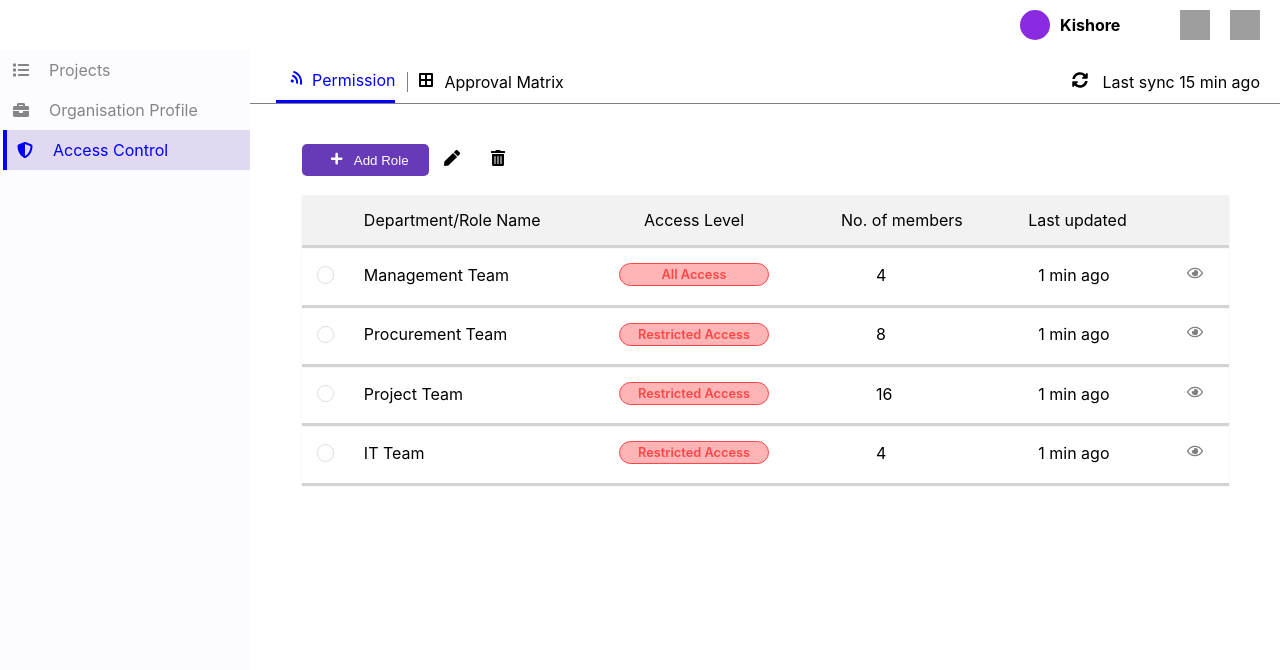
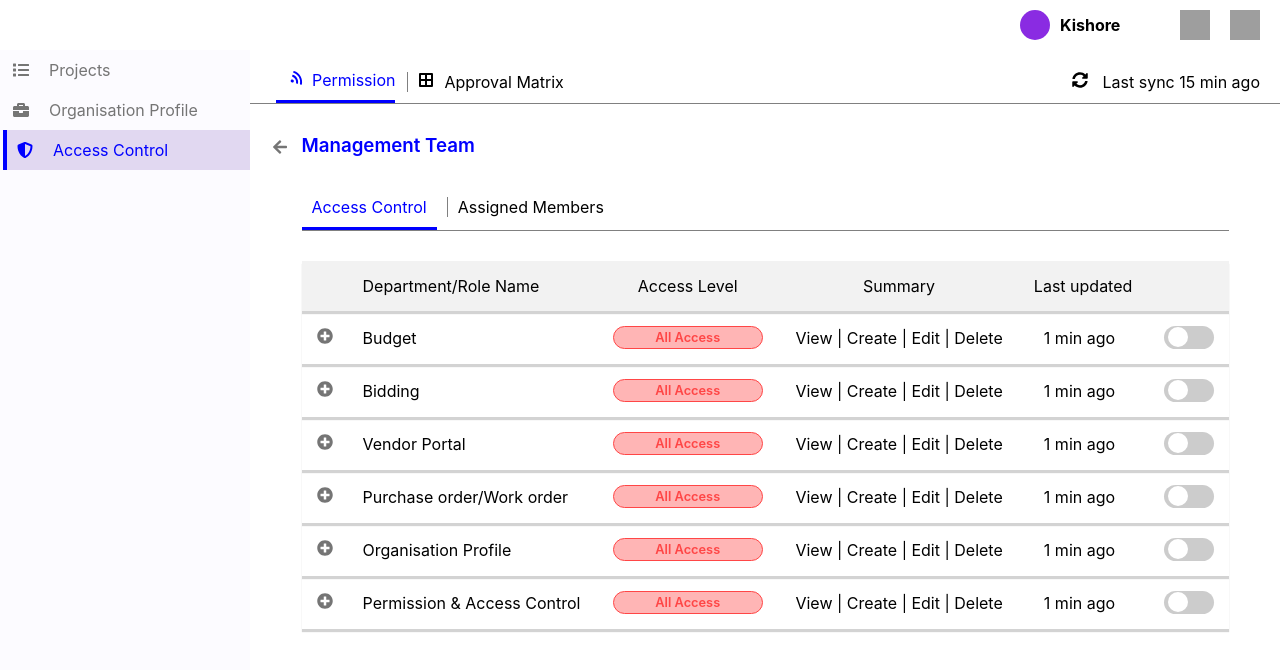
Before and after one commit to DefCon-018/mysite-test, a React app: page /detail in a window 1280 px wide. Built offline with nearby package versions, Linux system fonts and the light colour scheme; grey boxes are pictures that could not be loaded.

Commit message:
Create Second page

```diff
--- a/package.json
+++ b/package.json
@@ -12,6 +12,7 @@
     "react-dom": "^17.0.2",
     "react-icons": "^4.2.0",
     "react-redux": "^7.2.4",
+    "react-router-dom": "^5.2.0",
     "react-scripts": "4.0.3",
     "redux": "^4.1.0",
     "redux-logger": "^3.0.6",
--- a/src/components/App.js
+++ b/src/components/App.js
@@ -1,15 +1,22 @@
-import {Navbar, Aside, Content} from "./";
+import React from 'react';
+import {BrowserRouter as Router, Link, Switch, Route} from 'react-router-dom';
+import {Navbar, Home, Details} from "./";
 
-function App() {
-  return (
-    <div className="app">
-      <Navbar />
-      <div className= "main">
-        <Aside />
-        <Content />
-      </div>
-    </div>
-  );
+
+class App extends React.Component{
+  render(){
+    return (
+      <Router>
+        <div className="app">
+          <Navbar />
+          <Switch>
+            <Route  path= "/" exact component= {Home}/>
+            <Route path= "/detail" component= {Details} />
+          </Switch>
+        </div>
+      </Router>
+    );
+  }
 }
 
 export default App;
--- a/src/components/Content.js
+++ b/src/components/Content.js
@@ -2,6 +2,7 @@ import React from 'react';
 import { addData, addNewData } from '../actions';
 import { data } from '../data';
 import {connect} from 'react-redux';
+import {Link} from 'react-router-dom';
 import {FaSyncAlt, FaWifi, FaBorderAll, FaPlus, FaPen, FaTrashAlt, FaRegEye} from "react-icons/fa";
 
 class Content extends React.Component {
@@ -105,7 +106,7 @@ class Content extends React.Component {
                                             <td className= "check">
                                                 <input type= "checkbox" className= "checkbox-round" />
                                             </td>
-                                            <td>{d.name}</td>
+                                            <td><Link className= "link" to= "/detail">{d.name}</Link></td>
                                             <td>
                                                 <div className= "access restricted">
                                                     <p>{d.accessLevel}</p>
@@ -115,6 +116,7 @@ class Content extends React.Component {
                                             <td className= "center">1 min ago</td>
                                             <td className= "eye"><FaRegEye /></td>
                                         </tr>
+
                                     )
                                 })
                             }
--- /dev/null
+++ b/src/components/DetailCard.js
@@ -0,0 +1,216 @@
+import React from 'react';
+import {Link} from 'react-router-dom';
+import {FaSyncAlt, FaWifi, FaBorderAll, FaArrowLeft, FaPlusCircle, FaMinusCircle} from "react-icons/fa";
+
+class DetailCard extends React.Component {
+    constructor(props){
+        super(props);
+        this.state = {
+            budget: {
+                view: 1,
+                create: 1,
+                edit: 1,
+                delete: 1,
+                cnt: 4
+            },
+            bidding: {
+                view: 0,
+                create: 0,
+                edit: 0,
+                delete: 0,
+                cnt: 0
+            },
+            vendorPortal: {
+                view: 1,
+                create: 1,
+                edit: 0,
+                delete: 0,
+                cnt: 2
+            },
+            purchaseOrder: {
+                view: 1,
+                create: 1,
+                edit: 0,
+                delete: 0,
+                cnt: 2
+            },
+            organisation: {
+                view: 1,
+                create: 1,
+                edit: 1,
+                delete: 1,
+                cnt: 4
+            },
+            permission: {
+                view: 0,
+                create: 0,
+                edit: 0,
+                delete: 0,
+                cnt: 0
+            },
+
+        }
+    }
+    render() {
+        return (
+            <div className= "container">
+                <div className= "heading">
+                    <div className= "heading-left">
+                        <div className= "para selected-b"><div className= "tilt p-10"><FaWifi /></div><div>Permission</div></div>
+                        <div className= "para"><span className= "bl-1"><span className= "p-10"><FaBorderAll /></span><span>Approval Matrix</span></span></div>
+                    </div>
+                    <div className= "heading-right">
+                        <div><span className= "tilt p-10"><FaSyncAlt /></span> Last sync 15 min ago</div>
+                    </div>
+                </div>
+                <div className = "content">
+                    <div className= "team-name">
+                    <Link to= "/" className= "link"><span className= "back-arrow"><FaArrowLeft /></span></Link>
+                        <h3>Management Team </h3>
+                    </div>
+                    <div className= "detail-details">
+                        <div className= "details-heading">
+                            <div className= "details-para selected-b"> Access Control </div>
+                            <div className= "details-para"><div className= "p-10 bl-1">Assigned Members</div></div>
+                        </div>
+                    </div>
+                    <div className= "details-table">
+                        <table>
+                            <tr className= "detail-head">
+                                <td></td>
+                                <td>Department/Role Name</td>
+                                <td className= "access-lvl">Access Level</td>
+                                <td className= "center-2">Summary</td>
+                                <td>Last updated</td>
+                                <td>
+                                </td>
+                            </tr>
+                            <tr>
+                                <td className= "check check-2">
+                                    <div><FaPlusCircle /></div>
+                                </td>
+                                <td>Budget</td>
+                                <td>
+                                    <div className= "access restricted">
+                                        <p>All Access</p>
+                                    </div>
+                                </td>
+                                <td className= "center-2">View | Create | Edit | Delete</td>
+                                <td className= "center">1 min ago</td>
+                                <td className= "eye">
+                                    <label className="switch">
+                                        <input type="checkbox" />
+                                        <span className="slider round"></span>
+                                    </label>
+                                </td>
+                            </tr>
+
+                            <tr>
+                                <td className= "check check-2">
+                                    <div><FaPlusCircle /></div>
+                                </td>
+                                <td>Bidding</td>
+                                <td>
+                                    <div className= "access restricted">
+                                        <p>All Access</p>
+                                    </div>
+                                </td>
+                                <td className= "center-2">View | Create | Edit | Delete</td>
+                                <td className= "center">1 min ago</td>
+                                <td className= "eye">
+                                    <label className="switch">
+                                        <input type="checkbox" />
+                                        <span className="slider round"></span>
+                                    </label>
+                                </td>
+                            </tr>
+
+                            <tr>
+                                <td className= "check check-2">
+                                    <div><FaPlusCircle /></div>
+                                </td>
+                                <td>Vendor Portal</td>
+                                <td>
+                                    <div className= "access restricted">
+                                        <p>All Access</p>
+                                    </div>
+                                </td>
+                                <td className= "center-2">View | Create | Edit | Delete</td>
+                                <td className= "center">1 min ago</td>
+                                <td className= "eye">
+                                    <label className="switch">
+                                        <input type="checkbox" />
+                                        <span className="slider round"></span>
+                                    </label>
+                                </td>
+                            </tr>
+
+                            <tr>
+                                <td className= "check check-2">
+                                    <div><FaPlusCircle /></div>
+                                </td>
+                                <td>Purchase order/Work order</td>
+                                <td>
+                                    <div className= "access restricted">
+                                        <p>All Access</p>
+                                    </div>
+                                </td>
+                                <td className= "center-2">View | Create | Edit | Delete</td>
+                                <td className= "center">1 min ago</td>
+                                <td className= "eye">
+                                    <label className="switch">
+                                        <input type="checkbox" />
+                                        <span className="slider round"></span>
+                                    </label>
+                                </td>
+                            </tr>
+
+                            <tr>
+                                <td className= "check check-2">
+                                    <div><FaPlusCircle /></div>
+                                </td>
+                                <td>Organisation Profile</td>
+                                <td>
+                                    <div className= "access restricted">
+                                        <p>All Access</p>
+                                    </div>
+                                </td>
+                                <td className= "center-2">View | Create | Edit | Delete</td>
+                                <td className= "center">1 min ago</td>
+                                <td className= "eye">
+                                    <label className="switch">
+                                        <input type="checkbox" />
+                                        <span className="slider round"></span>
+                                    </label>
+                                </td>
+                            </tr>
+
+                            <tr>
+                                <td className= "check check-2">
+                                    <div><FaPlusCircle /></div>
+                                </td>
+                                <td>Permission & Access Control</td>
+                                <td>
+                                    <div className= "access restricted">
+                                        <p>All Access</p>
+                                    </div>
+                                </td>
+                                <td className= "center-2">View | Create | Edit | Delete</td>
+                                <td className= "center">1 min ago</td>
+                                <td className= "eye">
+                                    <label className="switch">
+                                        <input type="checkbox" />
+                                        <span className="slider round"></span>
+                                    </label>
+                                </td>
+                            </tr>
+
+                        </table>
+                    </div>
+                </div>
+            </div>
+        );
+    }
+}
+
+export default DetailCard;
--- /dev/null
+++ b/src/components/Details.js
@@ -0,0 +1,17 @@
+import React from 'react';
+import {Link} from 'react-router-dom';
+import {FaSyncAlt, FaWifi, FaBorderAll, FaPlus, FaPen, FaTrashAlt, FaRegEye} from "react-icons/fa";
+import {DetailCard, Aside} from './';
+
+class Details extends React.Component {
+    render() {
+        return (
+            <div className= "main">
+                <Aside />
+                <DetailCard />
+            </div>
+        );
+    }
+}
+
+export default Details;
--- a/src/index.css
+++ b/src/index.css
@@ -80,7 +80,7 @@ img{
   display: flex;
   padding: 10px;
   align-items: center;
-  color: #858486;
+  color: #757575;
 }
 .part span{
   padding: 0px 0px 0px 20px;
@@ -191,7 +191,6 @@ table{
 tr{
   box-shadow: 0 3px 1px lightgray;
   margin-bottom: 2px;
-  cursor: pointer;
 }
 
 td{
@@ -277,3 +276,120 @@ input{
 .save{
   background-color: green;
 }
+
+.link{
+  text-decoration: none;
+  color: black;
+}
+
+.details-heading{
+  /* background-color: #2DB065; */
+  display: flex;
+  border-bottom: 0.3px solid gray;
+}
+
+.details-para{
+  padding: 10px;
+}
+
+.team-name h3{
+  color: blue;
+  font-weight: 600;
+  margin-bottom: 30px;
+}
+
+.team-name{
+  position: relative;
+}
+
+.back-arrow{
+  position: absolute;
+  left: -30px;
+  top: 5px;
+  color: #757575;
+  cursor: pointer;
+}
+
+.details-table {
+  margin-top: 30px;
+}
+
+.center-2{
+  /* background-color: #2DB065; */
+  text-align: center;
+}
+
+.check{
+  vertical-align: center;
+  /* background-color: #2DB065; */
+}
+.check-2{
+  color: #757575;
+  cursor: pointer;
+}
+
+
+.switch {
+  position: relative;
+  display: inline-block;
+  width: 50px;
+  height: 23px;
+}
+
+.switch input {
+  opacity: 0;
+  width: 0;
+  height: 0;
+}
+
+.slider {
+  position: absolute;
+  cursor: pointer;
+  top: 0;
+  left: 0;
+  right: 0;
+  bottom: 0;
+  background-color: #ccc;
+  -webkit-transition: .4s;
+  transition: .4s;
+}
+
+.slider:before {
+  position: absolute;
+  content: "";
+  height: 20px;
+  width: 20px;
+  left: 4px;
+  bottom: 2px;
+  background-color: white;
+  -webkit-transition: .4s;
+  transition: .4s;
+}
+
+input:checked + .slider {
+  background-color: #27AE60;
+}
+
+input:focus + .slider {
+  box-shadow: 0 0 1px #27AE60;
+}
+
+input:checked + .slider:before {
+  -webkit-transform: translateX(26px);
+  -ms-transform: translateX(26px);
+  transform: translateX(26px);
+}
+
+/* Rounded sliders */
+.slider.round {
+  border-radius: 34px;
+}
+
+.slider.round:before {
+  border-radius: 50%;
+}
+
+.eye{
+  /* background-color: #2196F3; */
+  width: 40px;
+}
```
Also changed, not shown: src/components/Home.js (added, +15 -0 lines), src/components/index.js (+7 -1 lines), 1 other file.
